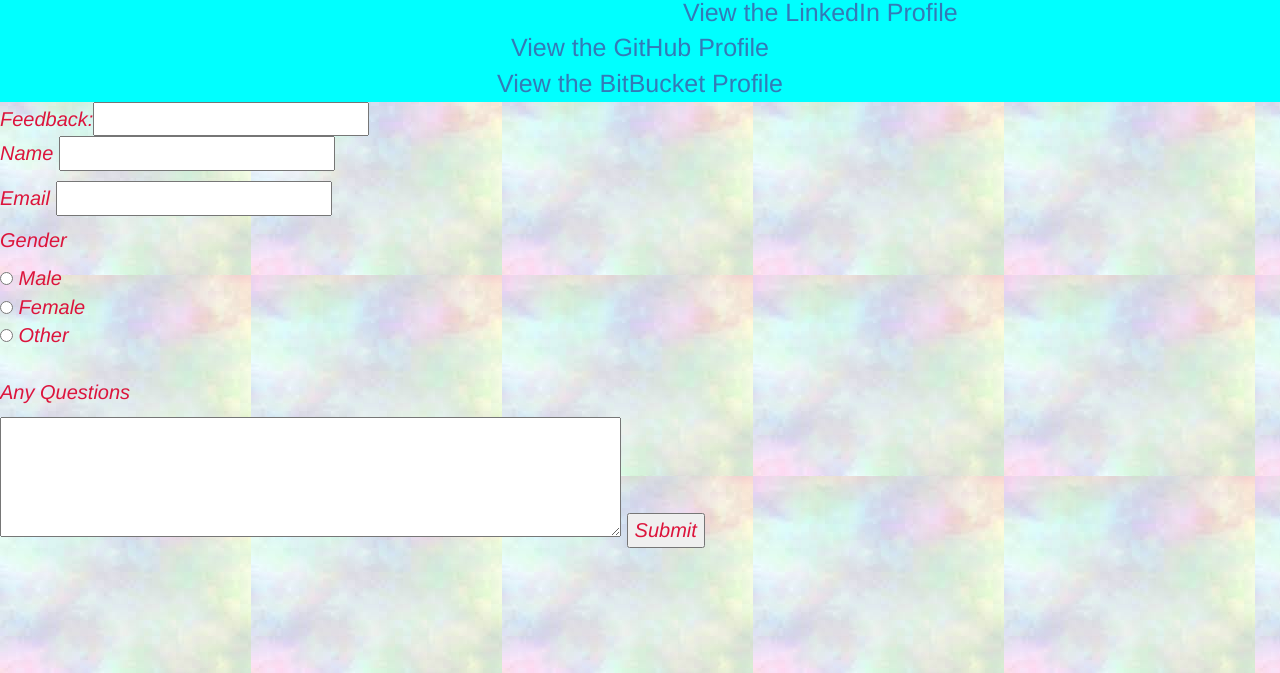
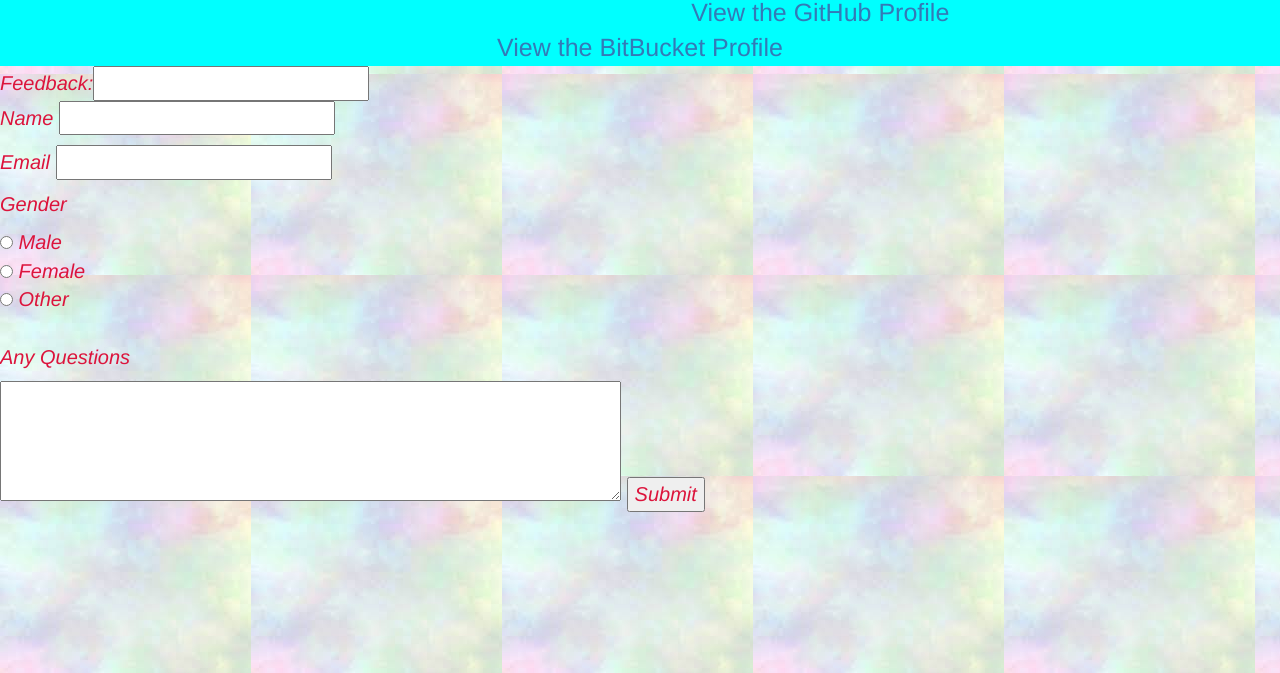
Before and after one commit to SaiTejaswiniNarne/A01, a plain HTML site: page contact.html in a window 1280 px wide. Shown: the part 127-800 px from the top of the page. Drawn offline with nearby package versions, Linux system fonts and the light colour scheme.

Commit message:
Update contact.html

```diff
--- a/contact.html
+++ b/contact.html
@@ -28,7 +28,6 @@
 <header class ="header">My different Social Websites links </header>
 
         <div id ="links">
-        <a href="https://www.linkedin.com/in/sai-tejaswini-narne-827214107/"> View the LinkedIn Profile </a><br>
         <a href="https://github.com/SaiTejaswiniNarne"> View the GitHub Profile </a><br>
         <a href="https://bitbucket.org/SaiTejaswiniNarne/"> View the BitBucket Profile </a><br>
 </div>
```
